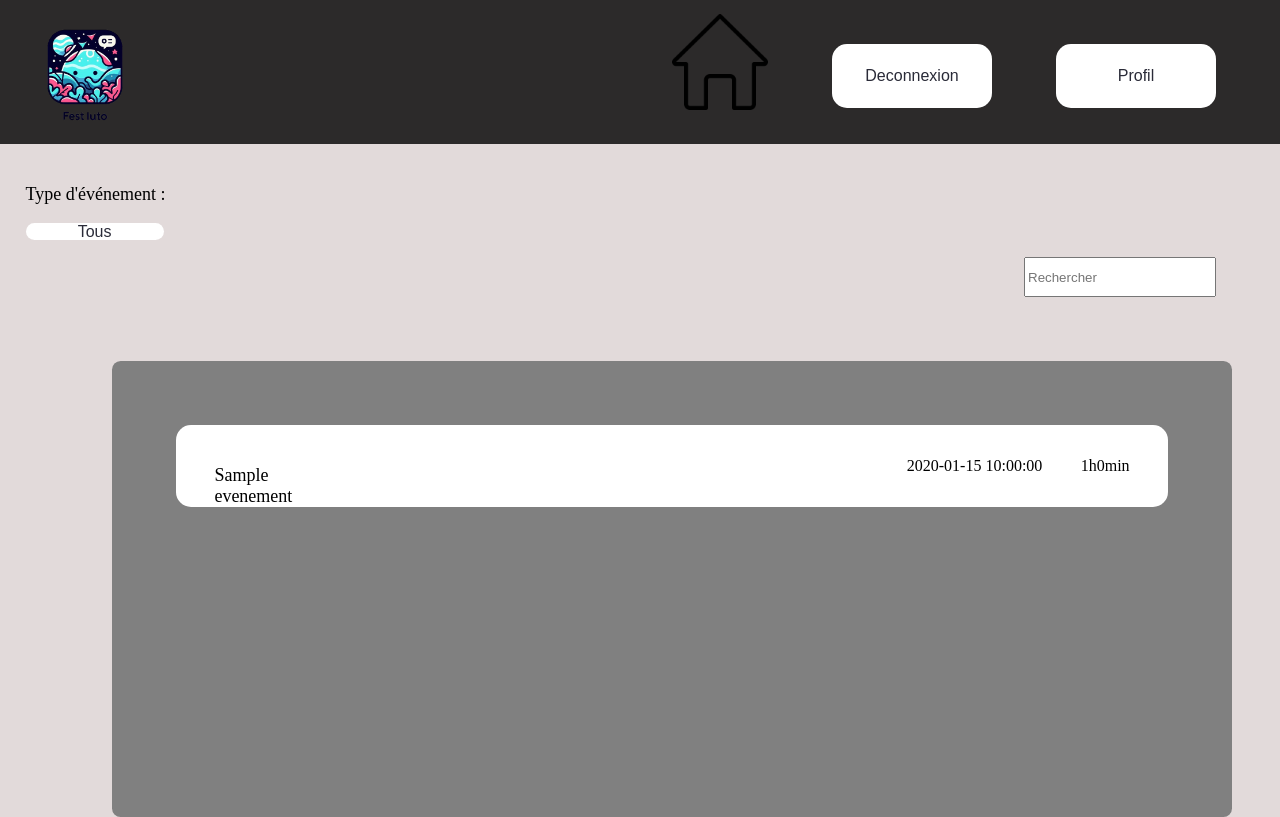
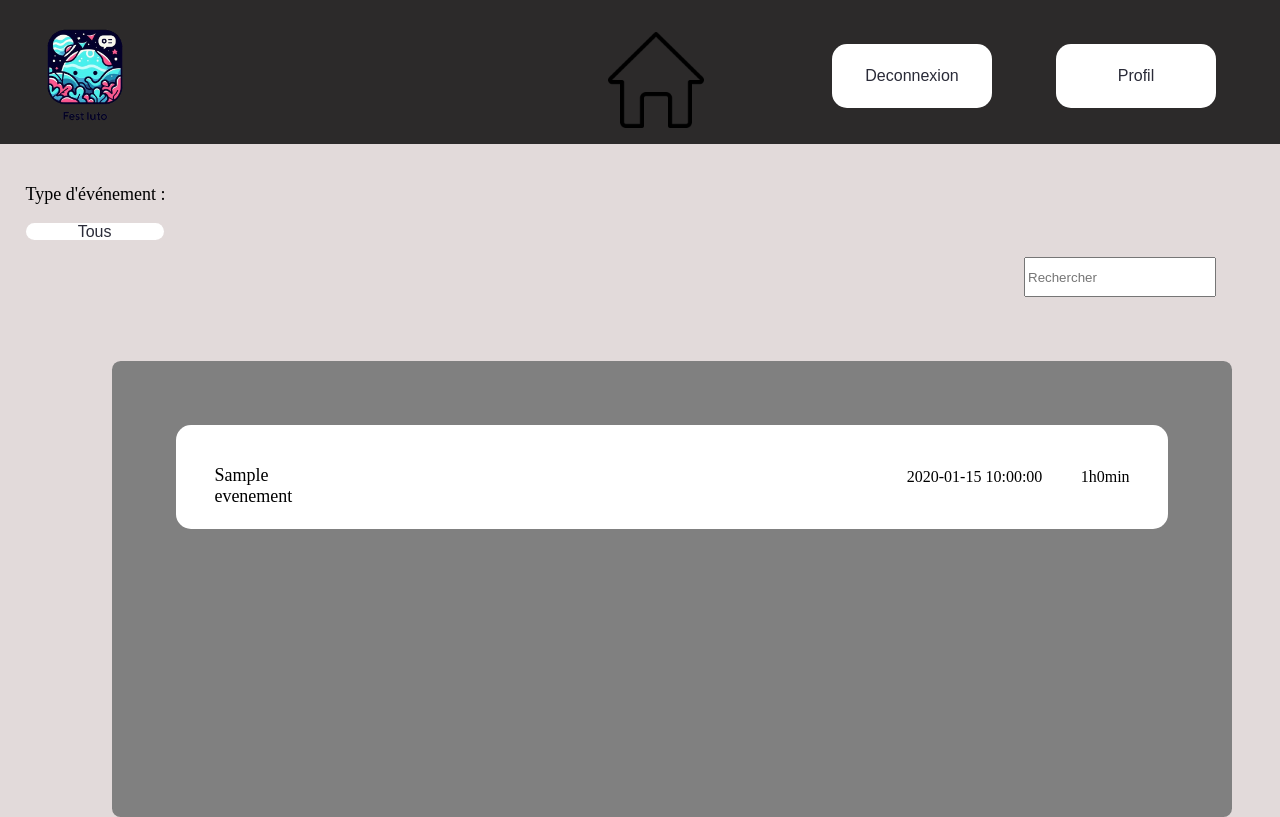
Before and after one commit to RomainMechain/SAE_BD, a Flask app: page /search_event in a window 1280 px wide. Run offline with Flask 3, Linux system fonts and the light colour scheme; a user stored in the database is signed in; tables that the repository leaves empty hold one stand-in row (values such as "Sample post").

Commit message:
fix: css réparé

```diff
--- a/app/static/CSS/event.css
+++ b/app/static/CSS/event.css
@@ -77,3 +77,8 @@ main > div, section > div{
     margin-top: 4rem;
     margin-left: 3rem;
 }
+
+main a{
+    width: 8vw;
+    height: 3vh;
+}
--- a/app/static/CSS/header_home.css
+++ b/app/static/CSS/header_home.css
@@ -18,7 +18,7 @@ a{
     margin-right: 4rem;
 }
 
-header > a, .button{
+a, .button{
     width: 10rem;
     height: 4rem;
 }
```
